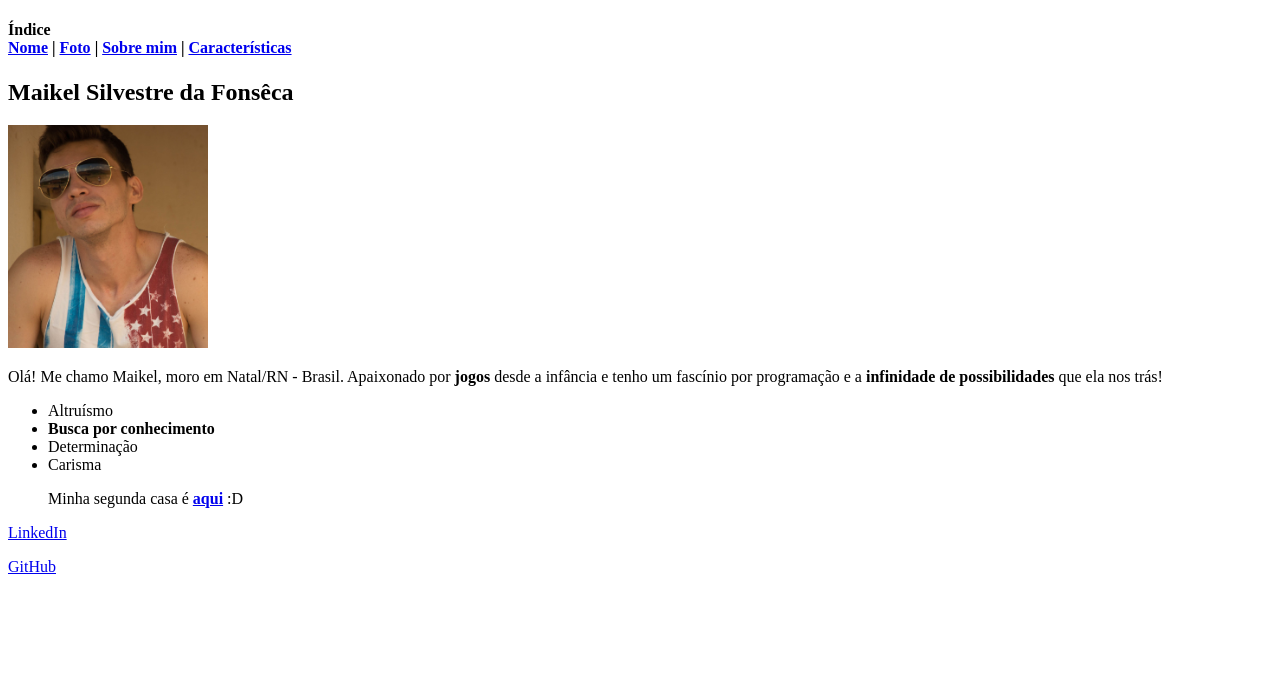
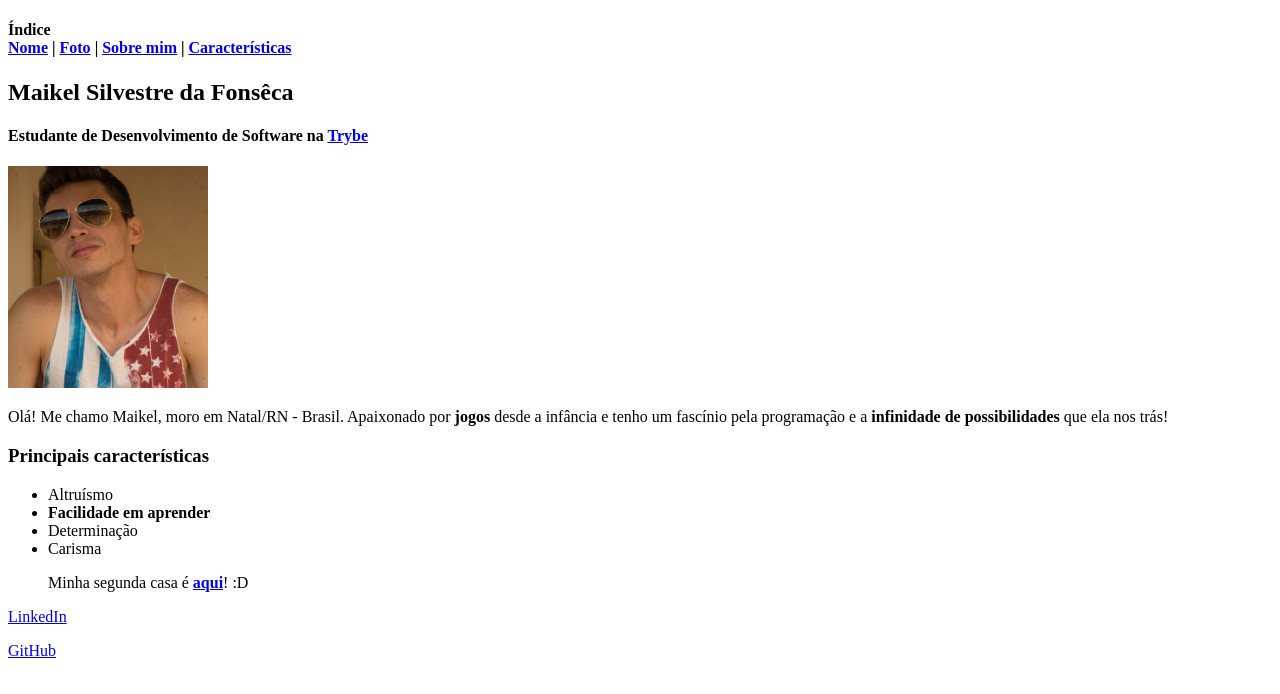
Before and after one commit to devMaikel/devMaikel.github.io, a plain HTML site: page index.html in a window 1280 px wide. Drawn offline with Linux system fonts and the light colour scheme.

Commit message:
adicionado estudante e pequenas correcoes de texto

```diff
--- a/index.html
+++ b/index.html
@@ -2,23 +2,26 @@
 <html lang="pt-br">
   <head>
     <meta charset="UTF-8">
-    <title>Portfólio de Maikel Silvestre</title>
+    <title>Portfólio Maikel</title>
   </head>
   <body>
     <h4>Índice<br> <a href="#Nome">Nome</a> | <a href="#Foto">Foto</a> | <a href="#Sobre">Sobre mim</a> |
       <a href="#Caracteristicas">Características</a>  </h4>
     <h2 id="Nome">Maikel Silvestre da Fonsêca</h2>
+    <h4>Estudante de Desenvolvimento de Software na <a href="https://www.betrybe.com/" target="_blank">Trybe</a></h4>
     <img id="Foto" src="Images/Maikel perfil oculos.jpg" width="200px">
-    <p id="Sobre">Olá! Me chamo Maikel, moro em Natal/RN - Brasil. Apaixonado por <strong>jogos</strong> desde a infância e tenho um fascínio por
+    <p id="Sobre">Olá! Me chamo Maikel, moro em Natal/RN - Brasil. Apaixonado por
+      <strong>jogos</strong> desde a infância e tenho um fascínio pela
       programação e a <strong> infinidade de possibilidades</strong> que ela nos trás!</p>
+      <h3>Principais características</h3>
     <ul id="Caracteristicas">
         <li>Altruísmo</li>
-        <li><strong>Busca por conhecimento</strong></li>
+        <li><strong>Facilidade em aprender</strong></li>
         <li>Determinação</li>
         <li>Carisma</li>
 
 
-        <p>Minha segunda casa é <strong><a href="https://www.google.com" target="_blank">aqui</a></strong> :D</p>
+        <p>Minha segunda casa é <strong><a href="https://www.google.com" target="_blank">aqui</a></strong>! :D</p>
     </ul>
 
 
```
